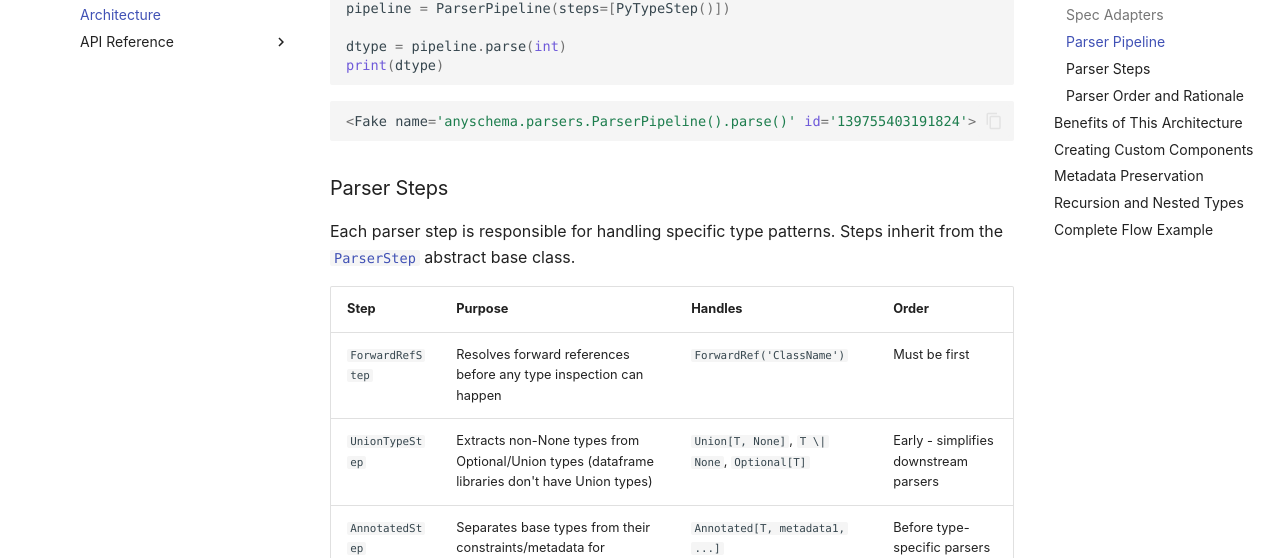
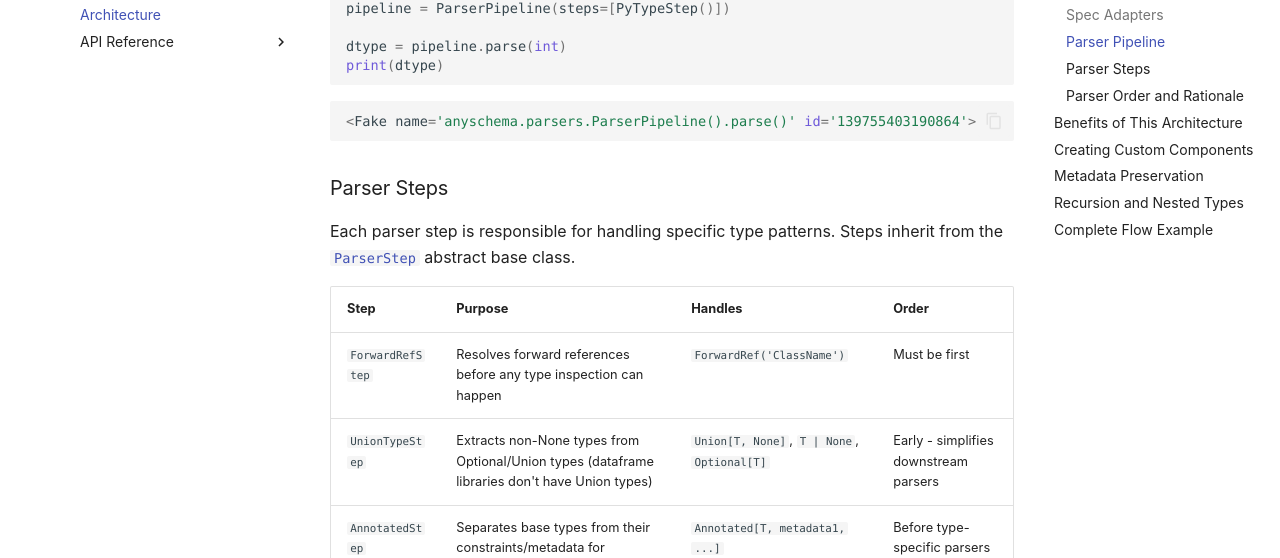
Before and after one commit to FBruzzesi/anyschema, an MkDocs documentation site: the page built from docs/architecture.md, in a window 1280 px wide and 900 px high, scrolled down 1386 px. Shown: the part 147-705 px from the top of the window. Built offline with MkDocs 1.6.1 and Material for MkDocs 9.7.7, drawn with Linux system fonts in a browser that asks for light colours; comment, search, counter and statistics services are not loaded; some of the changed text lies outside the part shown.

````diff
--- a/docs/architecture.md
+++ b/docs/architecture.md
@@ -105,7 +105,7 @@
 | Step | Purpose | Handles | Order |
 |------|---------|---------|-------|
 | `ForwardRefStep` | Resolves forward references before any type inspection can happen | `ForwardRef('ClassName')` | Must be first |
-| `UnionTypeStep` | Extracts non-None types from Optional/Union types (dataframe libraries don't have Union types) | `Union[T, None]`, `T \| None`, `Optional[T]` | Early - simplifies downstream parsers |
+| `UnionTypeStep` | Extracts non-None types from Optional/Union types (dataframe libraries don't have Union types) | `Union[T, None]`, `T | None`, `Optional[T]` | Early - simplifies downstream parsers |
 | `AnnotatedStep` | Separates base types from their constraints/metadata for independent processing | `Annotated[T, metadata1, ...]` | Before type-specific parsers |
 | `AnnotatedTypesStep` | Refines types based on constraints (e.g., positive integers become unsigned types) | Types with `annotated_types` or Pydantic constraints | After `AnnotatedStep`, before type parsers |
 | `PydanticTypeStep` | Handles Pydantic-specific types that need special processing beyond Python type inspection | Pydantic types like `FutureDate` | After metadata extraction, before fallback |
@@ -246,8 +246,8 @@
         * `PyTypeStep`: `list[str]` -> recursively parse `str` (within the generic) -> returns `List(String())`
         * **Result**: `List(String())` (nullable)
 
-5. **Final Schema**:
+5. Final Schema:
 
-   ```python
-   Schema({"name": String(), "age": UInt64(), "classes": List(String())})
-   ```
+    ```python
+    Schema({"name": String(), "age": UInt64(), "classes": List(String())})
+    ```
--- a/mkdocs.yaml
+++ b/mkdocs.yaml
@@ -5,10 +5,6 @@
 repo_url: https://github.com/FBruzzesi/anyschema
 repo_name: FBruzzesi/anyschema
 edit_uri: edit/main/docs/
-
-watch:
-  - src/anyschema
-  - docs
 
 nav:
   - Home: index.md
@@ -105,7 +101,7 @@
     generic: true
 
 extra_javascript:
-  - javascripts/extra.js
+  - javascript/extra.js
 
 extra_css:
   - css/extra.css
````
Also changed, not shown: 3 other files.
